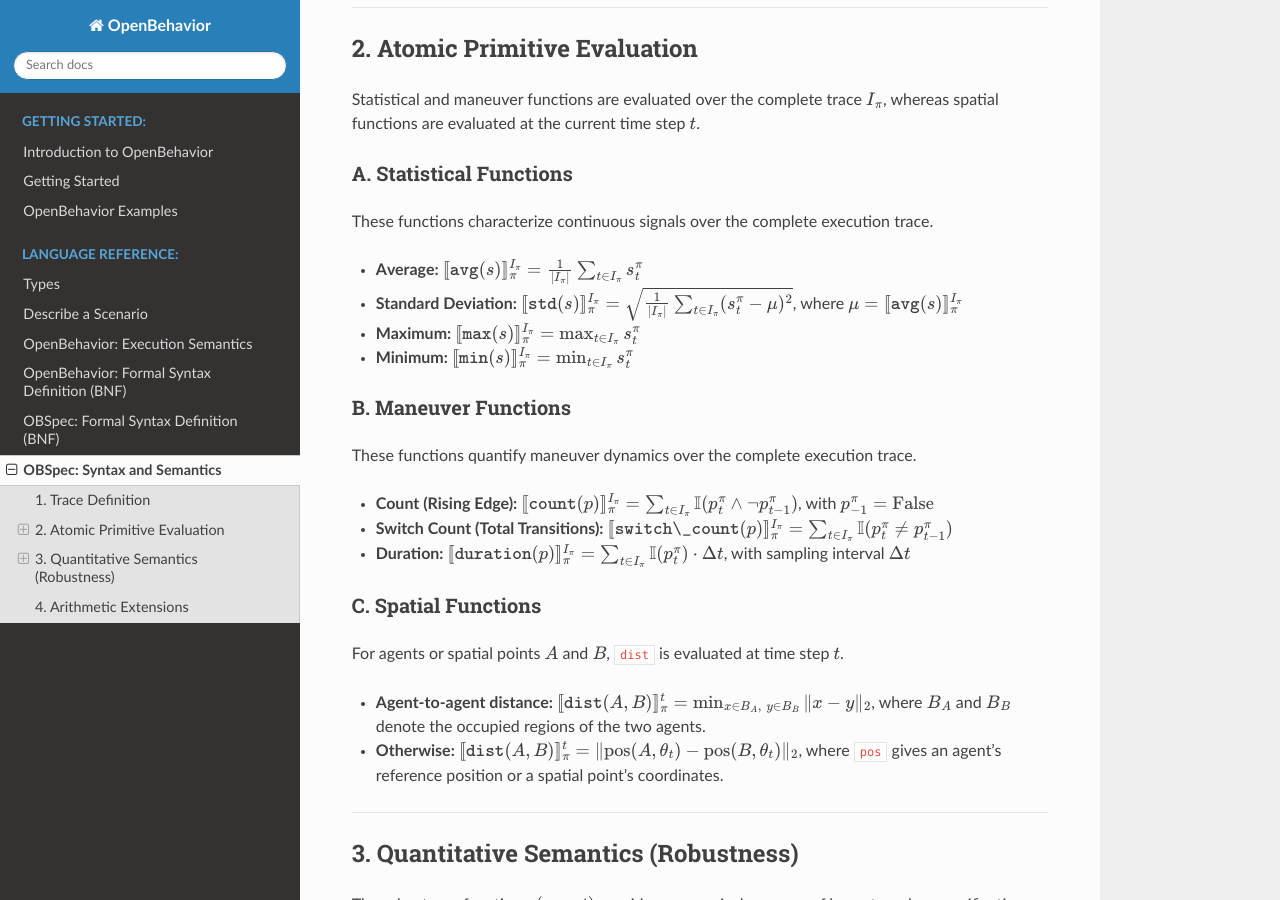
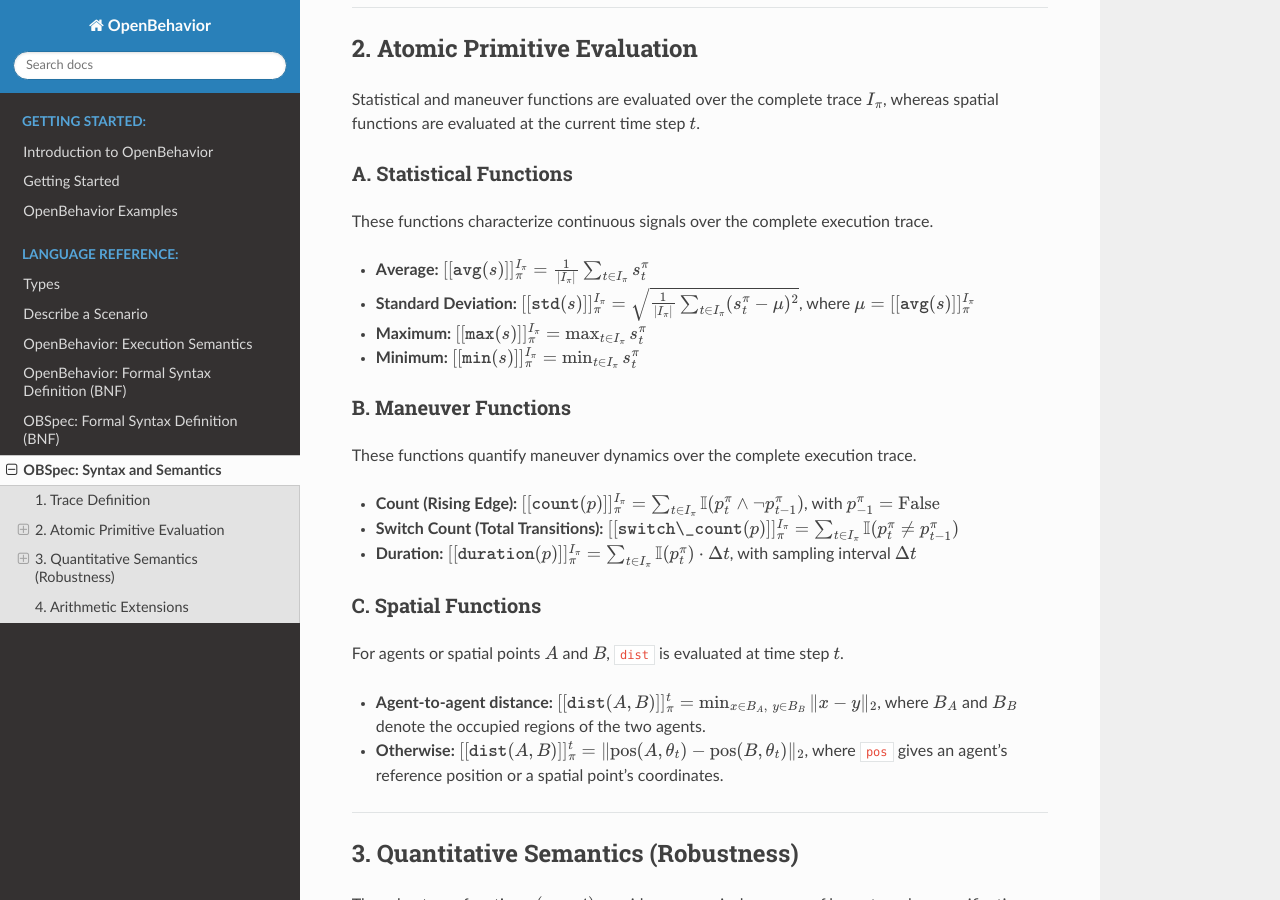
Before and after one commit to Sunshinesheep/OpenBehavior-doc, a Sphinx documentation site: the page built from docs/source/obspec.md, in a window 1280 px wide and 900 px high, scrolled down 622 px. Built offline with Sphinx 7.4.7 and the Read the Docs theme 3.1.0, drawn with Linux system fonts in a browser that asks for light colours.

Commit message:
Fix LaTeX formatting in obspec.md

```diff
--- a/docs/source/obspec.md
+++ b/docs/source/obspec.md
@@ -21,30 +21,29 @@ Statistical and maneuver functions are evaluated over the complete trace $I_\pi$
 ### A. Statistical Functions
 These functions characterize continuous signals over the complete execution trace.
 
-* **Average:** $\llbracket \texttt{avg}(s) \rrbracket_\pi^{I_\pi} = \frac{1}{|I_\pi|} \sum_{t \in I_\pi} s^\pi_t$
+* **Average:** $\lbrack\lbrack \texttt{avg}(s) \rbrack\rbrack_\pi^{I_\pi} = \frac{1}{|I_\pi|} \sum_{t \in I_\pi} s^\pi_t$
 
-* **Standard Deviation:** $\llbracket \texttt{std}(s) \rrbracket_\pi^{I_\pi} = \sqrt{\frac{1}{|I_\pi|} \sum_{t \in I_\pi} (s^\pi_t - \mu)^2}$, where $\mu = \llbracket \texttt{avg}(s) \rrbracket_\pi^{I_\pi}$
+* **Standard Deviation:** $\lbrack\lbrack \texttt{std}(s) \rbrack\rbrack_\pi^{I_\pi} = \sqrt{\frac{1}{|I_\pi|} \sum_{t \in I_\pi} (s^\pi_t - \mu)^2}$, where $\mu = \lbrack\lbrack \texttt{avg}(s) \rbrack\rbrack_\pi^{I_\pi}$
 
-* **Maximum:** $\llbracket \texttt{max}(s) \rrbracket_\pi^{I_\pi} = \max_{t \in I_\pi} s^\pi_t$
+* **Maximum:** $\lbrack\lbrack \texttt{max}(s) \rbrack\rbrack_\pi^{I_\pi} = \max_{t \in I_\pi} s^\pi_t$
 
-* **Minimum:** $\llbracket \texttt{min}(s) \rrbracket_\pi^{I_\pi} = \min_{t \in I_\pi} s^\pi_t$
+* **Minimum:** $\lbrack\lbrack \texttt{min}(s) \rbrack\rbrack_\pi^{I_\pi} = \min_{t \in I_\pi} s^\pi_t$
 
 ### B. Maneuver Functions
 These functions quantify maneuver dynamics over the complete execution trace.
 
-* **Count (Rising Edge):** $\llbracket \texttt{count}(p) \rrbracket_\pi^{I_\pi} = \sum_{t \in I_\pi} \mathbb{I}(p^\pi_t \wedge \neg p^\pi_{t-1})$, with $p^\pi_{-1} = \text{False}$
+* **Count (Rising Edge):** $\lbrack\lbrack \texttt{count}(p) \rbrack\rbrack_\pi^{I_\pi} = \sum_{t \in I_\pi} \mathbb{I}(p^\pi_t \wedge \neg p^\pi_{t-1})$, with $p^\pi_{-1} = \text{False}$
 
-* **Switch Count (Total Transitions):** $\llbracket \texttt{switch\_count}(p) \rrbracket_\pi^{I_\pi} = \sum_{t \in I_\pi} \mathbb{I}(p^\pi_t \neq p^\pi_{t-1})$
+* **Switch Count (Total Transitions):** $\lbrack\lbrack \texttt{switch\_count}(p) \rbrack\rbrack_\pi^{I_\pi} = \sum_{t \in I_\pi} \mathbb{I}(p^\pi_t \neq p^\pi_{t-1})$
 
-* **Duration:** $\llbracket \texttt{duration}(p) \rrbracket_\pi^{I_\pi} = \sum_{t \in I_\pi} \mathbb{I}(p^\pi_t) \cdot \Delta t$, with sampling interval $\Delta t$
+* **Duration:** $\lbrack\lbrack \texttt{duration}(p) \rbrack\rbrack_\pi^{I_\pi} = \sum_{t \in I_\pi} \mathbb{I}(p^\pi_t) \cdot \Delta t$, with sampling interval $\Delta t$
 
 ### C. Spatial Functions
 For agents or spatial points $A$ and $B$, `dist` is evaluated at time step $t$.
 
-* **Agent-to-agent distance:** $\llbracket \texttt{dist}(A,B) \rrbracket_\pi^t = \min_{x \in B_A,\; y \in B_B} \|x-y\|_2$, where $B_A$ and $B_B$ denote the occupied regions of the two agents.
+* **Agent-to-agent distance:** $\lbrack\lbrack \texttt{dist}(A,B) \rbrack\rbrack_\pi^t = \min_{x \in B_A,\; y \in B_B} \|x-y\|_2$, where $B_A$ and $B_B$ denote the occupied regions of the two agents.
 
-* **Otherwise:** $\llbracket \texttt{dist}(A,B) \rrbracket_\pi^t = \|\text{pos}(A,\theta_t)-\text{pos}(B,\theta_t)\|_2$, where `pos` gives an agent's reference position or a spatial point's coordinates.
-
+* **Otherwise:** $\lbrack\lbrack \texttt{dist}(A,B) \rbrack\rbrack_\pi^t = \|\text{pos}(A,\theta_t)-\text{pos}(B,\theta_t)\|_2$, where `pos` gives an agent's reference position or a spatial point's coordinates.
 ---
 
 ## 3. Quantitative Semantics (Robustness)
```
